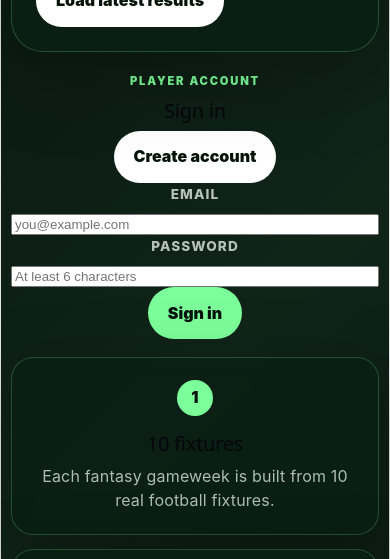
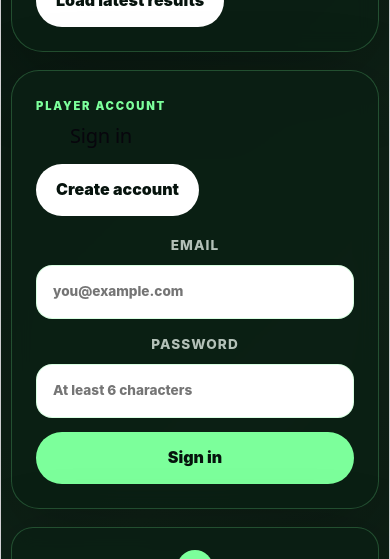
Before and after one commit to MaviUK/binwashguyz, a React (Vite) app: page / in a window 390 px wide. Shown: the part 566-1125 px from the top of the page. Built offline with nearby package versions, Linux system fonts and the light colour scheme; no server answers.

Commit message:
Style authentication panel

```diff
--- a/src/App.css
+++ b/src/App.css
@@ -22,7 +22,8 @@ body {
 }
 
 button,
-select {
+select,
+input {
   font: inherit;
 }
 
@@ -47,7 +48,8 @@ button:disabled {
 }
 
 button:focus-visible,
-select:focus-visible {
+select:focus-visible,
+input:focus-visible {
   outline: 3px solid #ffffff;
   outline-offset: 3px;
 }
@@ -61,6 +63,7 @@ select:focus-visible {
 
 .hero,
 .fixtures,
+.auth-panel,
 .rules-grid article {
   border: 1px solid rgba(124, 255, 155, 0.22);
   background: rgba(11, 31, 20, 0.88);
@@ -131,14 +134,19 @@ label {
   letter-spacing: 0.08em;
 }
 
-select {
-  min-width: 240px;
+select,
+input {
+  width: 100%;
   border: 1px solid rgba(124, 255, 155, 0.28);
   border-radius: 16px;
   padding: 0.9rem 1rem;
   background: #ffffff;
   color: #07130d;
   font-weight: 800;
+}
+
+select {
+  min-width: 240px;
 }
 
 .button-row {
@@ -151,20 +159,73 @@ select {
   background: #ffffff;
 }
 
-.error {
+.error,
+.success-box {
   margin: 20px 0 0;
-  border: 1px solid rgba(255, 155, 155, 0.45);
   border-radius: 16px;
   padding: 14px 16px;
-  background: rgba(255, 0, 0, 0.09);
-  color: #ffb7b7;
   font-weight: 800;
 }
 
-.loaded-note {
+.error {
+  border: 1px solid rgba(255, 155, 155, 0.45);
+  background: rgba(255, 0, 0, 0.09);
+  color: #ffb7b7;
+}
+
+.success-box {
+  border: 1px solid rgba(124, 255, 155, 0.45);
+  background: rgba(124, 255, 155, 0.1);
+  color: #aaffbd;
+}
+
+.loaded-note,
+.muted-text {
   margin: 16px 0 0;
   color: rgba(245, 255, 248, 0.62);
   font-size: 0.92rem;
+}
+
+.auth-panel {
+  border-radius: 28px;
+  padding: 24px;
+  margin: 18px 0;
+}
+
+.warning-panel {
+  border-color: rgba(255, 214, 102, 0.45);
+}
+
+.auth-header {
+  display: flex;
+  align-items: flex-start;
+  justify-content: space-between;
+  gap: 16px;
+  margin-bottom: 18px;
+}
+
+.auth-header h2,
+.auth-header p {
+  margin-bottom: 0;
+}
+
+.auth-form {
+  display: grid;
+  grid-template-columns: repeat(2, minmax(0, 1fr));
+  gap: 14px;
+}
+
+.auth-form button {
+  align-self: end;
+}
+
+.account-card {
+  display: grid;
+  gap: 8px;
+  border-radius: 18px;
+  padding: 18px;
+  background: #ffffff;
+  color: #07130d;
 }
 
 .rules-grid {
@@ -278,7 +339,8 @@ select {
   }
 
   .rules-grid,
-  .team-row {
+  .team-row,
+  .auth-form {
     grid-template-columns: 1fr;
   }
 
@@ -290,7 +352,8 @@ select {
     width: fit-content;
   }
 
-  .panel-header {
+  .panel-header,
+  .auth-header {
     align-items: flex-start;
     flex-direction: column;
   }
```
